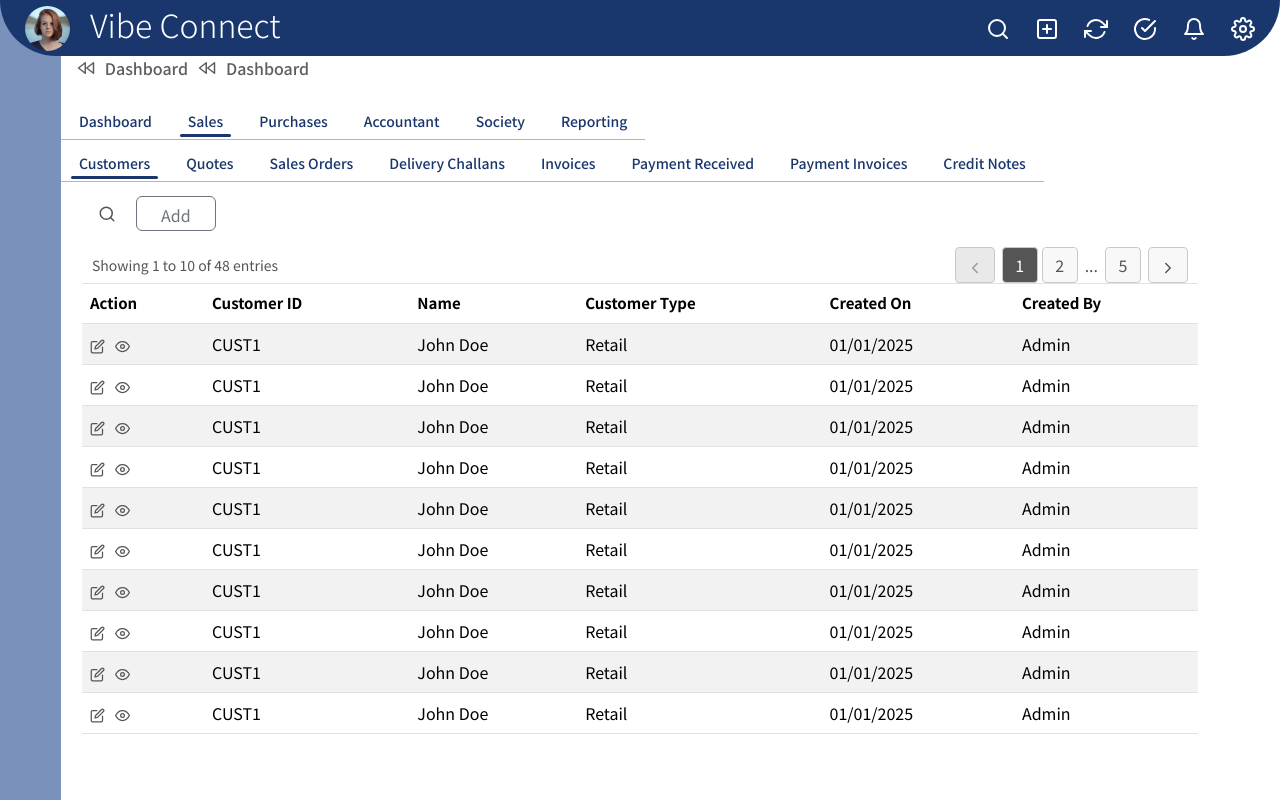
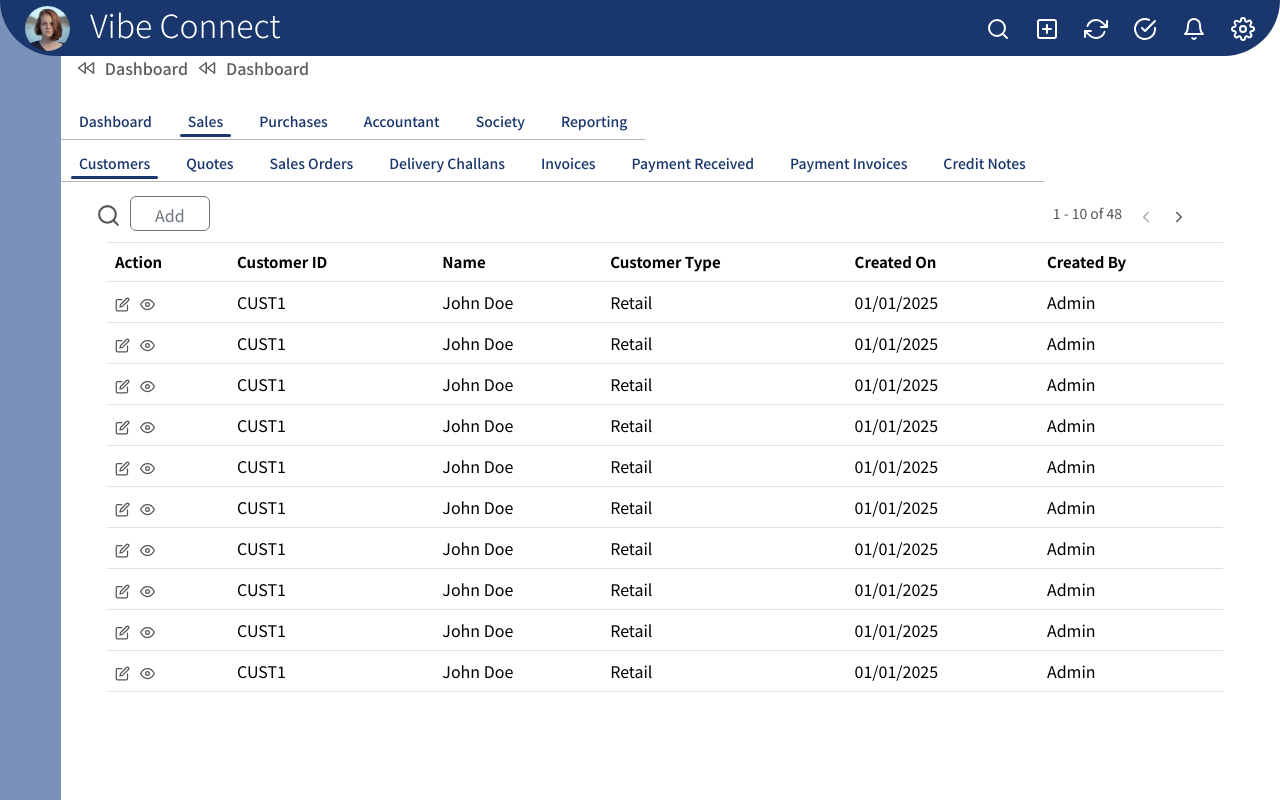
Before and after one commit to anish-18github/Vibe-Connect-Module-Accounting, a React (Vite) app: page /sales/customers in a window 1280 px wide. Built offline with nearby package versions, Linux system fonts and the light colour scheme.

Commit message:
Update log: Customer table done woring on forms

```diff
--- a/src/components/Table/DynamicTable.tsx
+++ b/src/components/Table/DynamicTable.tsx
@@ -1,6 +1,6 @@
 import { useState } from "react";
 import './dynamicTable.css'
-import { Edit, Eye, ChevronLeft, ChevronRight } from "react-feather";
+import { Edit, Eye, ChevronLeft, ChevronRight, Search } from "react-feather";
 
 interface Column {
     key: string;
@@ -12,9 +12,10 @@ interface DynamicTableProps {
     data: any[];
     actions?: boolean;
     rowsPerPage?: number;
+    onAdd?: () => void; /* For Navigation */
 }
 
-function DynamicTable({ columns, data, actions = false, rowsPerPage = 10 }: DynamicTableProps) {
+function DynamicTable({ columns, data, actions = false, rowsPerPage = 10, onAdd }: DynamicTableProps) {
     const [currentPage, setCurrentPage] = useState(1);
 
     // Calculate pagination
@@ -27,104 +28,82 @@ function DynamicTable({ columns, data, actions = false, rowsPerPage = 10 }: Dyna
         setCurrentPage(Math.max(1, Math.min(page, totalPages)));
     };
 
-    const renderPageNumbers = () => {
-        const pages = [];
-        for (let i = 1; i <= totalPages; i++) {
-            // Show first page, last page, current page, and pages around current
-            if (
-                i === 1 ||
-                i === totalPages ||
-                (i >= currentPage - 1 && i <= currentPage + 1)
-            ) {
-                pages.push(
-                    <button
-                        key={i}
-                        onClick={() => goToPage(i)}
-                        style={{
-                            padding: "5px 12px",
-                            margin: "0 2px",
-                            border: "1px solid #c9c9c9",
-                            borderRadius: "4px",
-                            background: currentPage === i ? "#555" : "#f8f8f8",
-                            color: currentPage === i ? "white" : "#555",
-                            cursor: "pointer",
-                            minWidth: "36px"
-                        }}
-                    >
-                        {i}
-                    </button>
-                );
-            } else if (i === currentPage - 2 || i === currentPage + 2) {
-                pages.push(
-                    <span key={i} style={{ padding: "5px", color: "#555" }}>
-                        ...
-                    </span>
-                );
-            }
-        }
-        return pages;
-    };
-
     return (
         <div>
 
             {/* Pagination */}
-            {data.length > rowsPerPage && (
-                <div style={{
+            {/* TOP BAR */}
+            <div
+                style={{
                     display: "flex",
                     justifyContent: "space-between",
                     alignItems: "center",
-                    marginTop: "15px",
+                    marginBottom: "10px",
                     padding: "0 10px"
-                }}>
-                    {/* Left side - Showing info */}
-                    <div style={{ fontSize: "14px", color: "#555" }}>
-                        Showing {startIndex + 1} to {Math.min(endIndex, data.length)} of {data.length} entries
-                    </div>
+                }}
+            >
+                {/* LEFT SIDE: Search + Add */}
+                <div style={{ display: "flex", alignItems: "center", gap: "5px" }}>
 
-                    {/* Right side - Pagination controls */}
-                    <div style={{ display: "flex", alignItems: "center", gap: "5px" }}>
-                        {/* Previous button */}
+                    {/* Search Icon (Clickable, No Input) */}
+                    <button
+                        style={{
+                            border: "none",
+                            background: "transparent",
+                            cursor: "pointer",
+                            padding: "4px"
+                        }}
+                    >
+                        <Search size={25} style={{ color: "#555" }} />
+                    </button>
+
+                    {/* Add Button */}
+                    <button className="btn btn-outline-secondary custom-add-btn px-4" onClick={onAdd}>
+                        Add
+                    </button>
+                </div>
+
+                {/* RIGHT SIDE: Pagination (Already Working) */}
+                {data.length > rowsPerPage && (
+                    <div style={{ display: "flex", alignItems: "center", gap: "15px" }}>
+                        <div style={{ fontSize: "14px", color: "#555" }}>
+                            {startIndex + 1} - {Math.min(endIndex, data.length)} of {data.length}
+                        </div>
+
                         <button
                             onClick={() => goToPage(currentPage - 1)}
                             disabled={currentPage === 1}
                             style={{
-                                padding: "5px 10px",
-                                border: "1px solid #c9c9c9",
-                                borderRadius: "4px",
-                                background: currentPage === 1 ? "#e9e9e9" : "#f8f8f8",
-                                color: currentPage === 1 ? "#999" : "#555",
-                                cursor: currentPage === 1 ? "not-allowed" : "pointer"
+                                background: "transparent",
+                                border: "none",
+                                cursor: currentPage === 1 ? "not-allowed" : "pointer",
+                                color: currentPage === 1 ? "#aaa" : "#555",
+                                padding: 0
                             }}
                         >
                             <ChevronLeft size={18} />
                         </button>
 
-                        {/* Page numbers */}
-                        <div style={{ display: "flex", alignItems: "center" }}>
-                            {renderPageNumbers()}
-                        </div>
-
-                        {/* Next button */}
                         <button
                             onClick={() => goToPage(currentPage + 1)}
                             disabled={currentPage === totalPages}
                             style={{
-                                padding: "5px 10px",
-                                border: "1px solid #c9c9c9",
-                                borderRadius: "4px",
-                                background: currentPage === totalPages ? "#e9e9e9" : "#f8f8f8",
-                                color: currentPage === totalPages ? "#999" : "#555",
-                                cursor: currentPage === totalPages ? "not-allowed" : "pointer"
+                                background: "transparent",
+                                border: "none",
+                                cursor: currentPage === totalPages ? "not-allowed" : "pointer",
+                                color: currentPage === totalPages ? "#aaa" : "#555",
+                                padding: 0
                             }}
                         >
                             <ChevronRight size={18} />
                         </button>
                     </div>
-                </div>
-            )}
+                )}
+            </div>
 
-            <table className="table custom-table table-bordered table-striped">
+            {/* table-striped */}
+
+            <table className="table custom-table table-bordered " style={{ margin: "0 25px" }}>
                 <thead>
                     <tr>
                         {actions && <th>Action</th>}
--- /dev/null
+++ b/src/pages/Sales/Customers/AddCustomer/Add.tsx
@@ -0,0 +1,97 @@
+import React, { useState } from "react";
+import Header from "../../../../components/Header/Header";
+
+function AddCustomer() {
+    // Example form state (add more fields as needed)
+    const [formData, setFormData] = useState({
+        name: "",
+        email: "",
+    });
+
+    // Handle input changes
+    const handleChange = (e: React.ChangeEvent<HTMLInputElement>) => {
+        setFormData({
+            ...formData,
+            [e.target.name]: e.target.value,
+        });
+    };
+
+    // Handle form submission
+    const handleSubmit = (e: React.FormEvent) => {
+        e.preventDefault();
+
+        console.log("Form submitted:", formData);
+        // TODO: API call or redux action
+
+        alert("Data saved successfully!");
+    };
+
+    // Handle cancel button
+    const handleCancel = () => {
+        // Navigate back, clear form, or custom logic
+        console.log("Cancelled");
+    };
+
+    return (
+
+        <>
+
+            <Header />
+
+            <div className="container mt-4" style={{ maxWidth: "600px" }}>
+                <h2 className="mb-3">Add Customer</h2>
+
+                <form onSubmit={handleSubmit}>
+
+                    {/* Name Field */}
+                    <div className="mb-3">
+                        <label className="form-label">Customer Name</label>
+                        <input
+                            type="text"
+                            name="name"
+                            className="form-control"
+                            value={formData.name}
+                            onChange={handleChange}
+                            placeholder="Enter customer name"
+                            required
+                        />
+                    </div>
+
+                    {/* Email Field */}
+                    <div className="mb-3">
+                        <label className="form-label">Customer Email</label>
+                        <input
+                            type="email"
+                            name="email"
+                            className="form-control"
+                            value={formData.email}
+                            onChange={handleChange}
+                            placeholder="Enter customer email"
+                            required
+                        />
+                    </div>
+
+                    {/* Buttons */}
+                    <div className="d-flex justify-content-end gap-2">
+                        <button
+                            type="button"
+                            className="btn btn-outline-secondary"
+                            onClick={handleCancel}
+                        >
+                            Cancel
+                        </button>
+
+                        <button type="submit" className="btn btn-primary">
+                            Save
+                        </button>
+                    </div>
+                </form>
+            </div>
+
+        </>
+
+
+    );
+}
+
+export default AddCustomer;
--- a/src/pages/Sales/Customers/Customers.tsx
+++ b/src/pages/Sales/Customers/Customers.tsx
@@ -1,9 +1,11 @@
-import { Search } from "react-feather";
 import Header from "../../../components/Header/Header";
 import Navbar from "../../../components/Navbar/NavBar";
 import DynamicTable from "../../../components/Table/DynamicTable";
 import { dashboardTabs } from "../../Dashboard/dashboard";
+
+
 import "./customers.css"
+import { useNavigate } from "react-router-dom";
 
 const salesTabs = [
     { label: "Customers", path: "/sales/customers" },
@@ -364,38 +366,25 @@ const customers = [
 ];
 
 
+
 function Customer() {
+
+    const navigate = useNavigate();
+
+
     return (
         <>
             <Header />
             <Navbar tabs={dashboardTabs} />
             <Navbar tabs={salesTabs} />
 
-            <div className="container mt-3 d-flex align-items-center">
-
-                {/* Search Box */}
-                <div className="d-flex align-items-center px-3">
-                    <Search size={18} className="me-1" style={{ color: "#555" }} />
-                    {/* <input
-                        type="text"
-                        className="search-input"
-                        placeholder="Search Customers"
-                    /> */}
-                </div>
-
-                {/* Add Button */}
-                <button className="btn btn-outline-secondary custom-add-btn px-4">
-                    Add
-                </button>
-            </div>
-
-
             <div className="container mt-3">
                 <DynamicTable
                     columns={columns}
                     data={customers}
                     actions={true}
-                    rowsPerPage={10}  // Optional: defaults to 10
+                    rowsPerPage={10}
+                    onAdd={() => navigate("/add-customer")}
                 />
             </div>
 
--- a/src/router/AppRouter.tsx
+++ b/src/router/AppRouter.tsx
@@ -1,11 +1,14 @@
 import { Routes, Route } from "react-router-dom";
 import Dashboard from "../pages/Dashboard/dashboard";
 import Customers from "../pages/Sales/Customers/Customers";
+import AddCustomer from "../pages/Sales/Customers/AddCustomer/Add";
 function AppRouter() {
     return (
         <Routes>
             <Route path="/" element={<Dashboard />} />
             <Route path="/sales/customers" element={<Customers />} />
+            <Route path="/add-customer" element={<AddCustomer />} />
+
             {/* <Route path="/sales/quotes" element={<Quotes />} /> */}
         </Routes>
 
```
